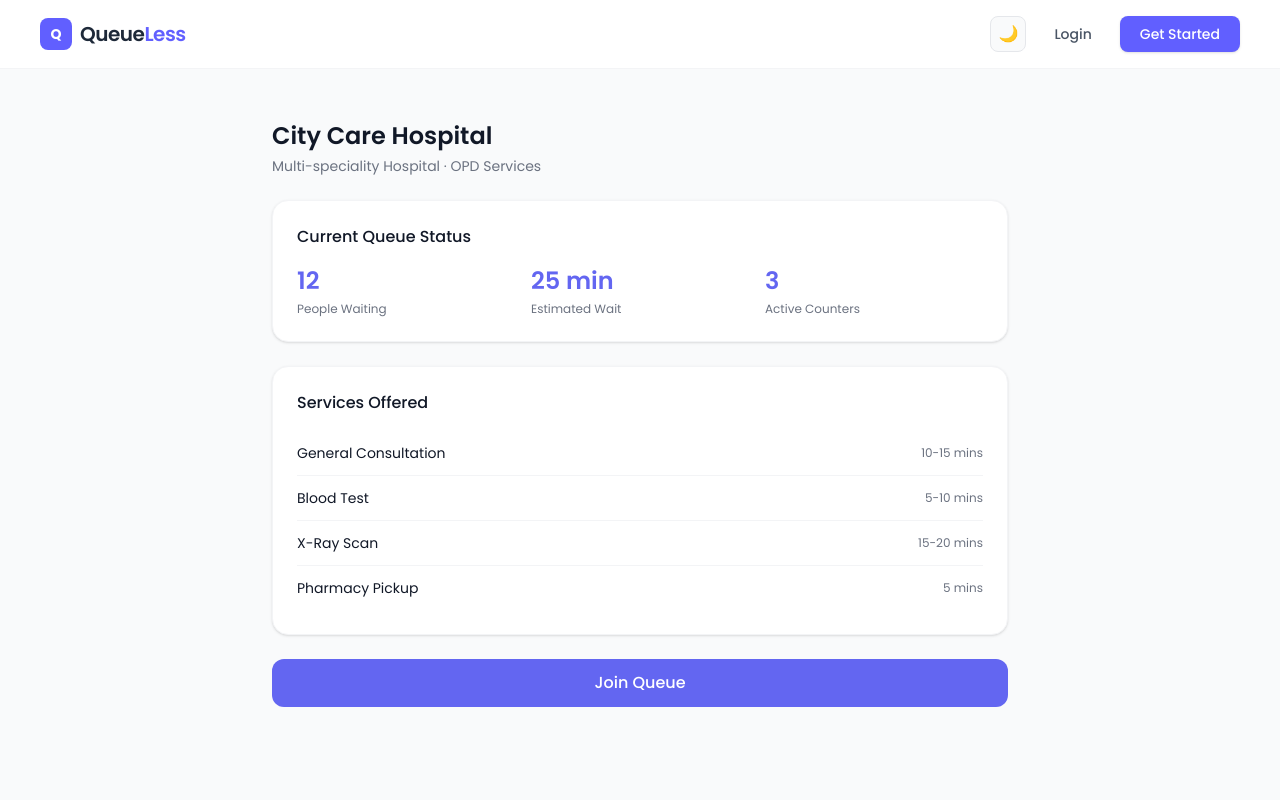
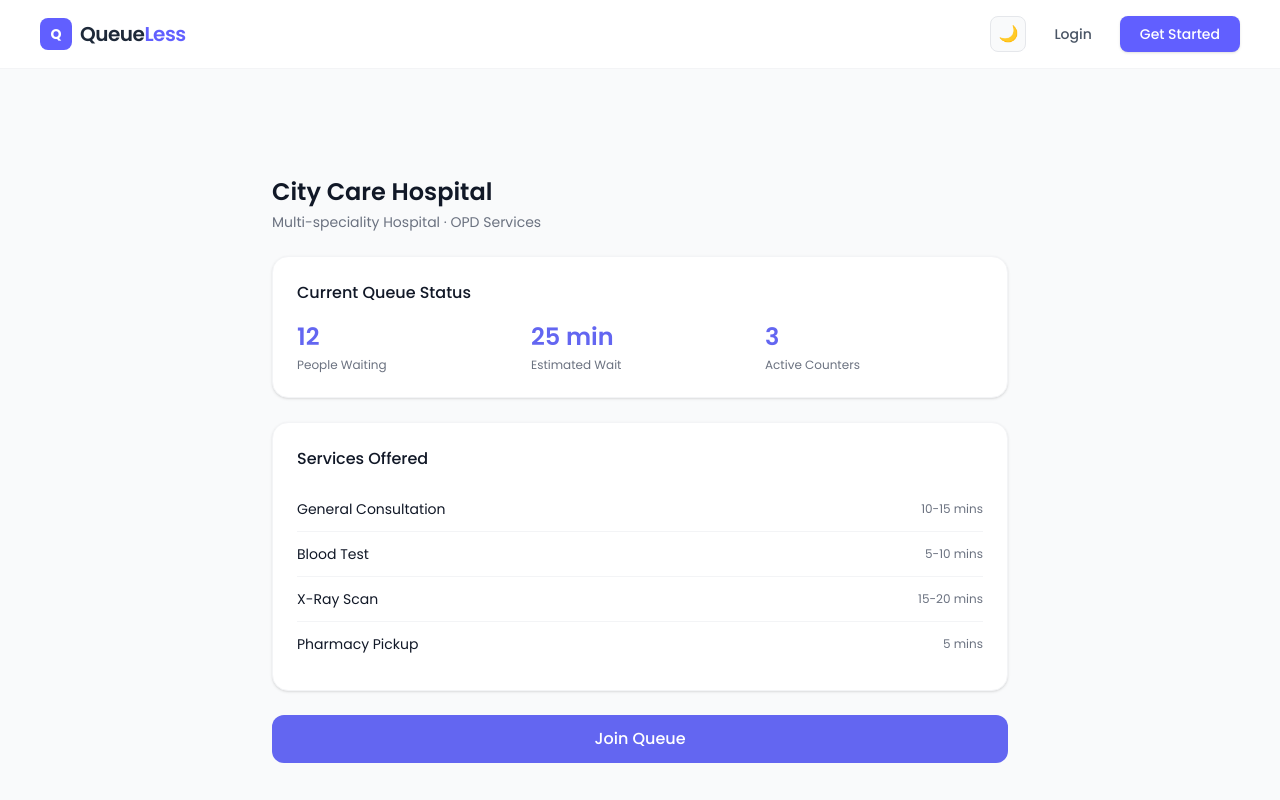
Before and after one commit to Saubhagya1621/Queueless, a React (Vite) app: page /service/1 in a window 1280 px wide. Built offline with nearby package versions, Linux system fonts and the light colour scheme.

Commit message:
fix: service detail navbar spacing fixed

```diff
--- a/src/pages/ServiceDetail.jsx
+++ b/src/pages/ServiceDetail.jsx
@@ -59,7 +59,7 @@ function ServiceDetail() {
     <div className="min-h-screen bg-[#F9FAFB] dark:bg-gray-950 font-poppins transition-colors duration-300 pt-20">
       <Navbar />
 
-      <main className="max-w-3xl mx-auto px-4 pt-10 pb-7">
+      <main className="max-w-3xl mx-auto px-4 pt-24 pb-7">
         <div className="mb-6">
           <h1 className="text-2xl font-semibold text-[#111827] dark:text-white">
             {hospital.name}
```
